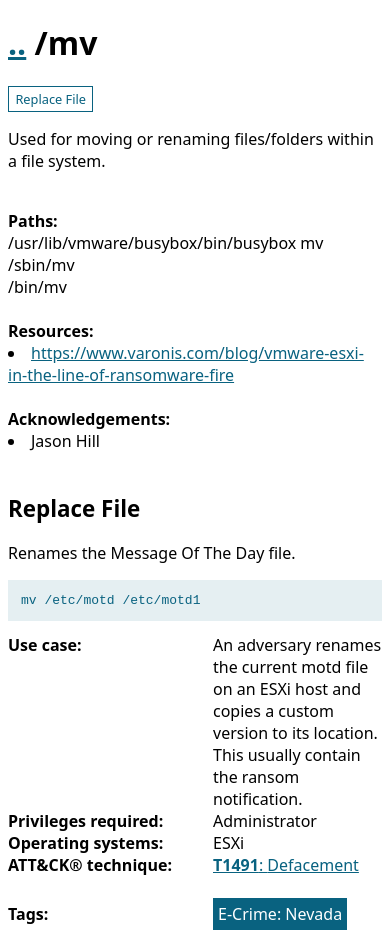
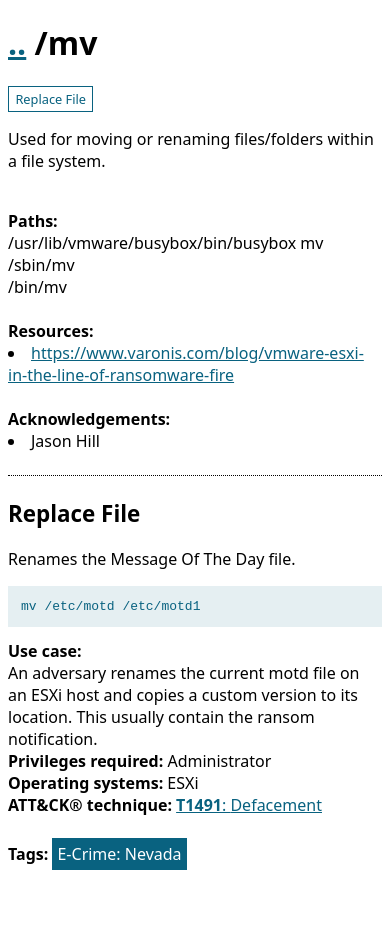
Before and after one commit to LOLESXi-Project/LOLESXi, a Jekyll site: the page built from _lolesxi/Binaries/mv.md, in a window 390 px wide. Built offline with Jekyll 4.4.1, drawn with Linux system fonts in a browser that asks for light colours; after the commit the page ends 900 px from its top, so only the background shows below that.

Commit message:
Improving UI on mobile

```diff
--- a/_layouts/bin.html
+++ b/_layouts/bin.html
@@ -66,7 +66,6 @@ layout: common
 	</ul>
 </div>
 {% endif %}
-<br>
 {% assign atomic_tests = page.AtomicTests %}
 {% if atomic_tests and atomic_tests.size > 0 %}
 <br>
@@ -75,7 +74,7 @@ layout: common
 	<ul>
 		{% for test in atomic_tests %}
 			<li>
-				<a href="{{ test }}" target="_new">{{ test }}</a>
+				<a href="{{ test }}" target="_new" data-shorten="true">{{ test }}</a>
 			</li>
 		{% endfor %}
 	</ul>
--- a/assets/style.scss
+++ b/assets/style.scss
@@ -47,6 +47,25 @@ $layout-break: "(min-width: #{$column-width + $grace-space})";
         width: max-content;
         max-width: 60vw !important;
         transform: translate(-60%, calc(-100% - 2em));
+    }
+
+    ol:has(> :nth-child(2)) {
+        padding-left: 1em !important;
+    }
+
+    .properties .row {
+        flex-wrap: wrap;
+
+        .property {
+            min-width: unset;
+            width: unset;
+        }
+    }
+
+    h2.function-name {
+        margin-top: 1em !important;
+        padding-top: 1em;
+        border-top: 1px dotted black;
     }
 }
 
@@ -348,7 +367,7 @@ ul {
 }
 
 ol+h2.function-name {
-    margin-top: 3em;
+    margin-top: 2em;
 }
 
 ol {
@@ -356,7 +375,7 @@ ol {
 }
 
 ol li+li {
-    margin-top: 3em;
+    margin-top: 1em;
 }
 
 ol li:only-child {
--- a/assets/url_helper.js
+++ b/assets/url_helper.js
@@ -5,7 +5,8 @@ function shorten_url(url_input) {
     var url_parsed = new URL(url_input);
     if(['github.com', 'www.github.com'].includes(url_parsed.hostname) && url_parsed.pathname.includes('/blob/')){
         let parts = url_parsed.pathname.split('/')
-        return parts.slice(-1);
+        let hashes = url_parsed.hash;
+        return parts.slice(-1) + (hashes || "");
     }
     return url_input
 }
```
